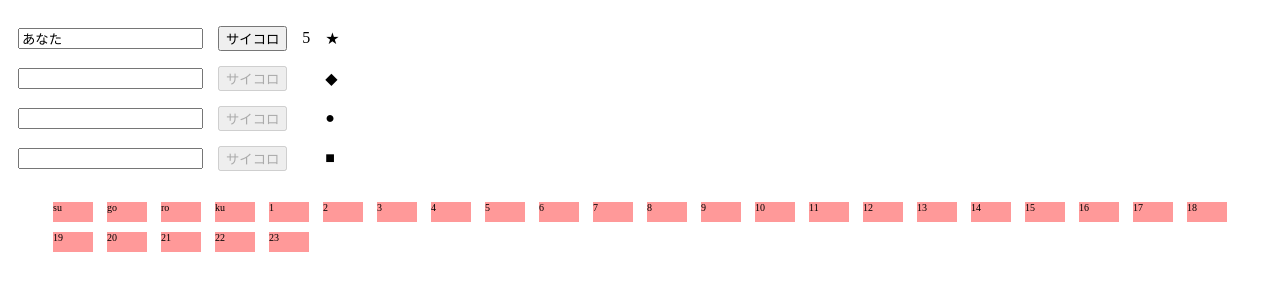
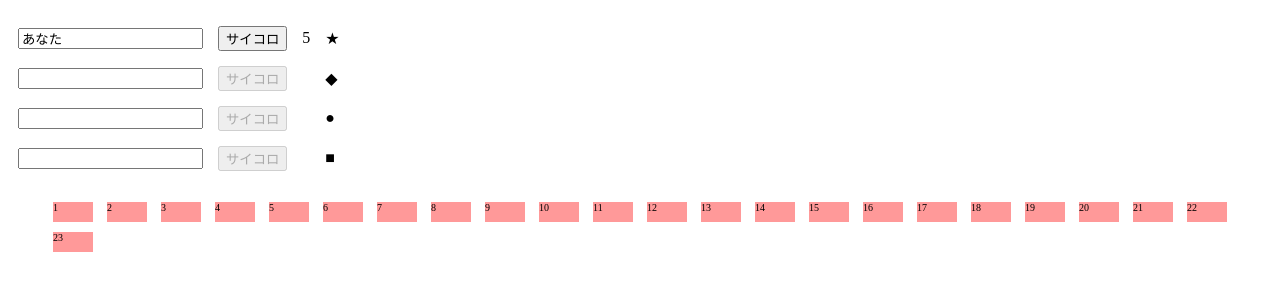
Before and after one commit to hoshi54hide/sugoroku, a plain HTML site: page index.html in a window 1280 px wide. Shown: the part 110-400 px from the top of the page. Drawn offline with Linux system fonts and the light colour scheme.

Commit message:
Update index.html

```diff
--- a/index.html
+++ b/index.html
@@ -40,18 +40,7 @@
   </table>
 </form>
 <ul class="sugoroku-list">
-  <li class="item">
-    <div>su</div>
-  </li>
-  <li class="item">
-    <div>go</div>
-  </li>
-  <li class="item">
-    <div>ro</div>
-  </li>
-  <li class="item">
-    <div>ku</div>
-  </li>
+
   <li class="item">
     <div>1</div>
   </li>
@@ -131,4 +120,4 @@
 
 </body>
 </html>
-  </head
+  </head>
```
